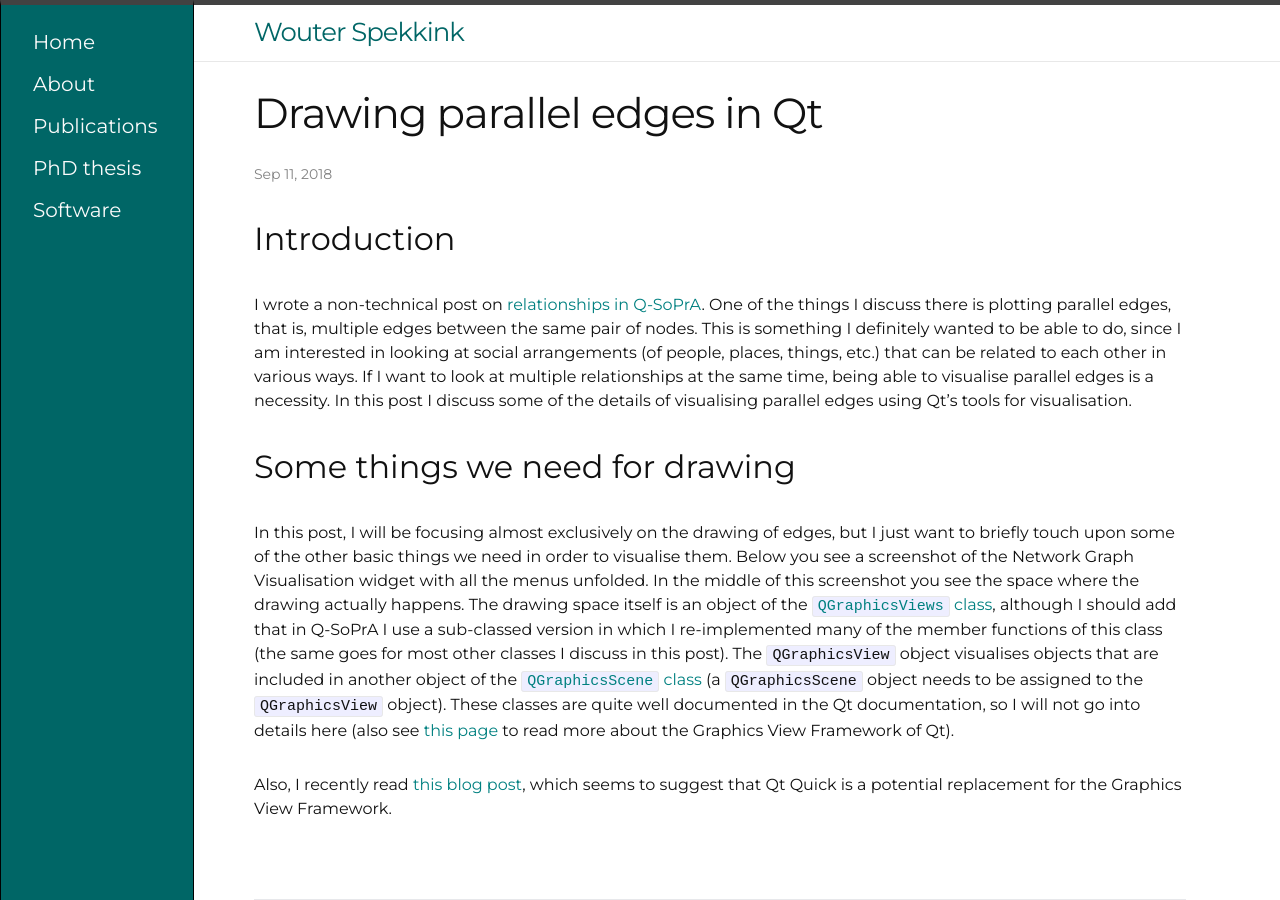
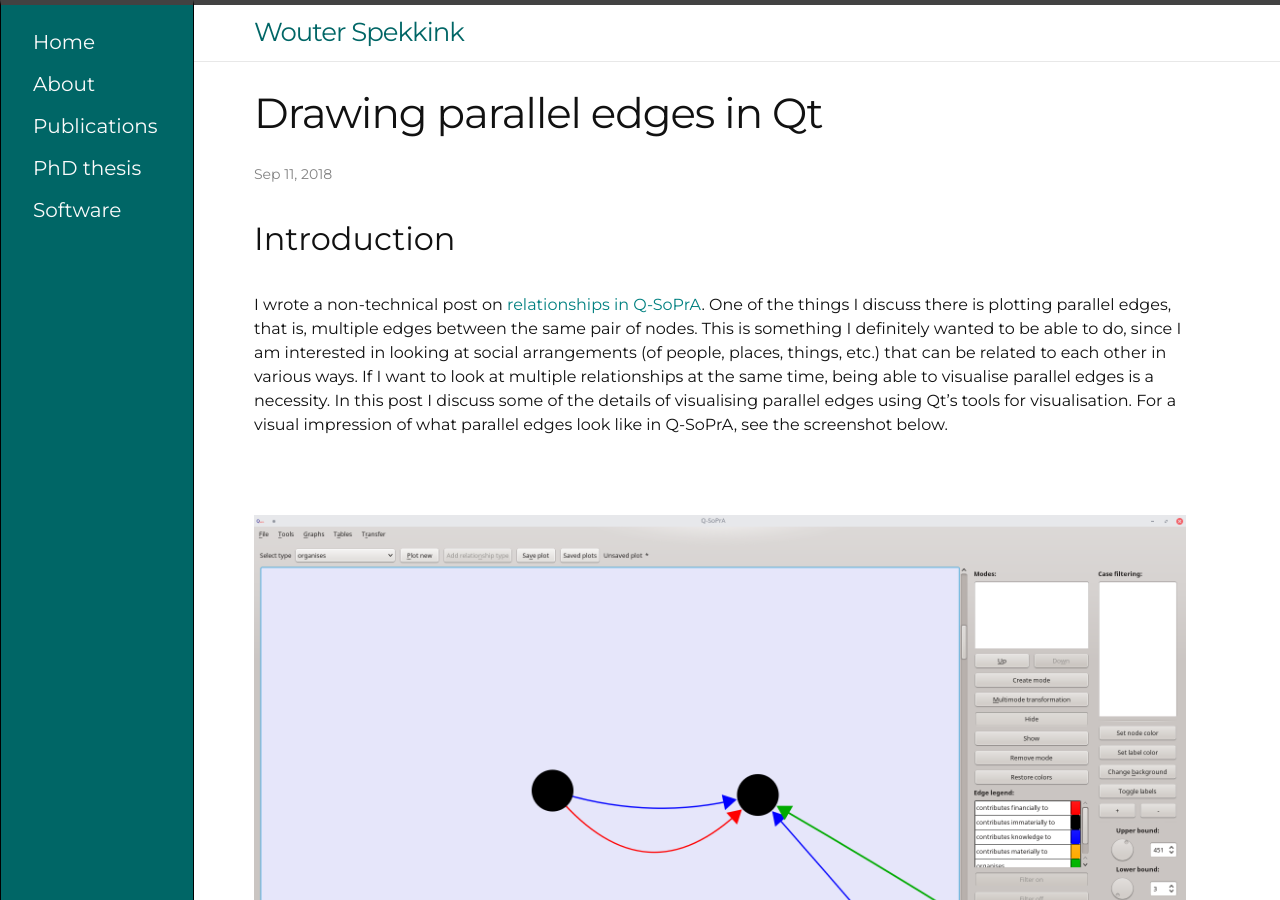
Before and after one commit to WouterSpekkink/WouterSpekkink.github.io_old, a Jekyll site: the page built from _posts/2018-09-11-drawing-parallel-edges-in-qt.md, in a window 1280 px wide and 900 px high. Built offline with Jekyll 4.4.1, drawn with Linux system fonts in a browser that asks for light colours.

Commit message:
Added screenshot of parallel edge to post on parallel edges.

```diff
--- a/_posts/2018-09-11-drawing-parallel-edges-in-qt.md
+++ b/_posts/2018-09-11-drawing-parallel-edges-in-qt.md
@@ -7,7 +7,10 @@ tags: Software Q-SoPrA Technical Qt
 ---
 
 ## Introduction
-I wrote a non-technical post on [relationships in Q-SoPrA][1]. One of the things I discuss there is plotting parallel edges, that is, multiple edges between the same pair of nodes. This is something I definitely wanted to be able to do, since I am interested in looking at social arrangements (of people, places, things, etc.) that can be related to each other in various ways. If I want to look at multiple relationships at the same time, being able to visualise parallel edges is a necessity. In this post I discuss some of the details of visualising parallel edges using Qt's tools for visualisation.
+I wrote a non-technical post on [relationships in Q-SoPrA][1]. One of the things I discuss there is plotting parallel edges, that is, multiple edges between the same pair of nodes. This is something I definitely wanted to be able to do, since I am interested in looking at social arrangements (of people, places, things, etc.) that can be related to each other in various ways. If I want to look at multiple relationships at the same time, being able to visualise parallel edges is a necessity. In this post I discuss some of the details of visualising parallel edges using Qt's tools for visualisation. For a visual impression of what parallel edges look like in Q-SoPrA, see the screenshot below.
+
+<br><br>[![Network Graph Widget](/assets/posts/drawing-parallel-edges-in-qt/parallel_edges.png){: .center-image}](/assets/posts/drawing-parallel-edges-in-qt/parallel_edges.png)<br><br>
+
 
 ## Some things we need for drawing
 In this post, I will be focusing almost exclusively on the drawing of edges, but I just want to briefly touch upon some of the other basic things we need in order to visualise them. Below you see a screenshot of the Network Graph Visualisation widget with all the menus unfolded. In the middle of this screenshot you see the space where the drawing actually happens. The drawing space itself is an object of the [`QGraphicsViews` class][2], although I should add that in Q-SoPrA I use a sub-classed version in which I re-implemented many of the member functions of this class (the same goes for most other classes I discuss in this post). The `QGraphicsView` object visualises objects that are included in another object of the [`QGraphicsScene` class][3] (a `QGraphicsScene` object needs to be assigned to the `QGraphicsView` object). These classes are quite well documented in the Qt documentation, so I will not go into details here (also see [this page][4] to read more about the Graphics View Framework of Qt).
```
Also changed, not shown: assets/posts/drawing-parallel-edges-in-qt/parallel_edges.png (added).
